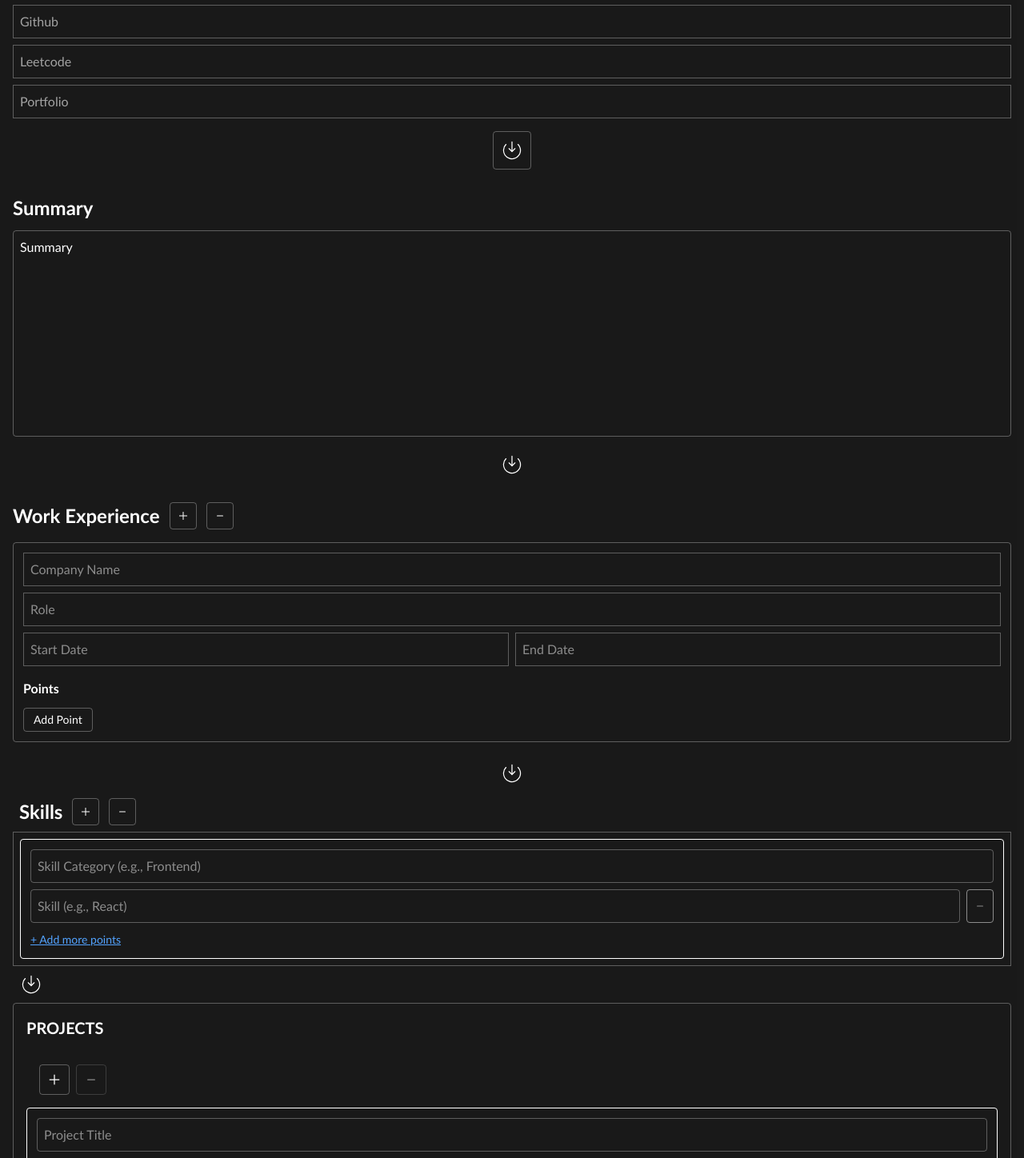
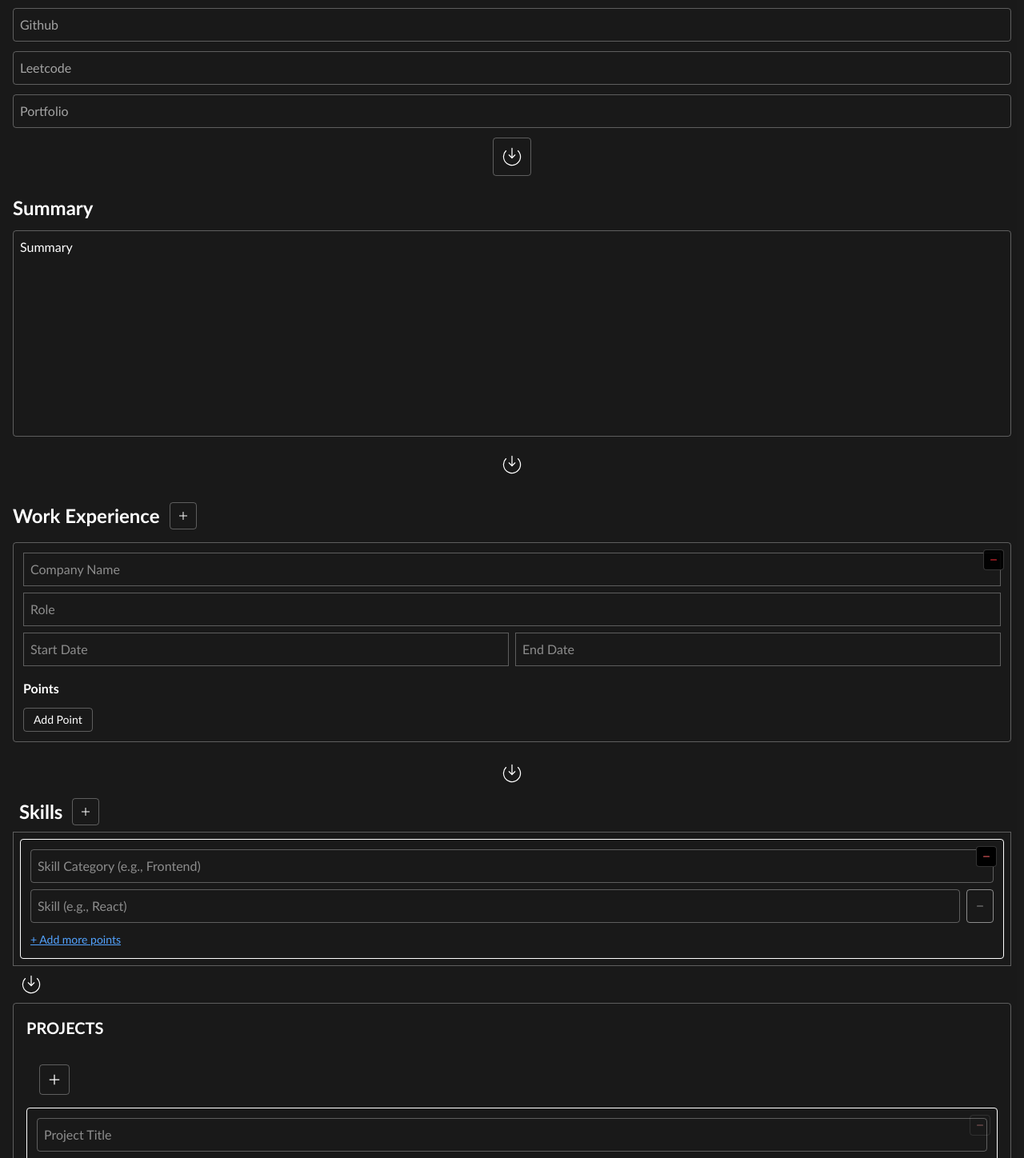
Before and after one commit to Azimkhan01/paid-1lakh-for-this-resume, a React (Vite) app: page / in a window 1280 px wide. Shown: the part 402-1850 px from the top of the page at 80% size. Built offline with nearby package versions, Linux system fonts and the light colour scheme.

Commit message:
caching error solved

```diff
--- a/src/page/Home.jsx
+++ b/src/page/Home.jsx
@@ -25,7 +25,6 @@ function Home() {
   const headerOneState = useSelector((state) => state.FormSlice);
 
   const [isHydrated, setIsHydrated] = useState(false);
-
 
   const [headerOne, setHeaderOneLocal] = useState({
     ...headerOneState.headerOne,
@@ -94,20 +93,19 @@ function Home() {
       dispatch(setInitial(parsed));
 
       setHeaderOneLocal({ ...parsed.headerOne });
-    setSocial({...parsed.social});
+      setSocial({ ...parsed.social });
       setSummary({ summary: parsed.summary });
       setWorkExp([...parsed.workExperience]);
-    setSkills([...parsed.skill])
-    setProjects([...parsed.project])
-    setCourses([...parsed.course])
-    setEducationList([...parsed.education])
-    setCerts([...parsed.certification])
-    setOtherInfo([...parsed.otherInfomation])
+      setSkills([...parsed.skill]);
+      setProjects([...parsed.project]);
+      setCourses([...parsed.course]);
+      setEducationList([...parsed.education]);
+      setCerts([...parsed.certification]);
+      setOtherInfo([...parsed.otherInfomation]);
     }
 
     setIsHydrated(true);
   }, [dispatch]);
-
 
   // ⬇️ Only save to localStorage if hydrated
   useEffect(() => {
@@ -224,22 +222,30 @@ function Home() {
           <button
             className="p-2 rounded border border-white/30"
             onClick={addWorkExp}
+            type="button"
           >
             <IoAddSharp />
-          </button>
-          <button
-            className="p-2 rounded border border-white/30"
-            onClick={removeWorkExp}
-          >
-            <BsDash />
           </button>
         </div>
 
         {workExp.map((item, i) => (
           <div
             key={i}
-            className="flex flex-col gap-2 border p-3 border-white/30 rounded"
+            className="flex flex-col gap-2 border p-3 border-white/30 rounded relative"
           >
+            {/* ❌ Remove this experience block */}
+            <button
+              type="button"
+              className="absolute top-2 right-2 p-1 text-red-500 border bg-black/90 border-white/20 rounded"
+              onClick={() => {
+                const updated = [...workExp];
+                updated.splice(i, 1);
+                setWorkExp(updated);
+              }}
+            >
+              <BsDash />
+            </button>
+
             <input
               type="text"
               placeholder="Company Name"
@@ -304,6 +310,7 @@ function Home() {
                     }}
                   />
                   <button
+                    type="button"
                     onClick={() => {
                       const updated = [...workExp];
                       updated[i].points.splice(pi, 1);
@@ -316,6 +323,7 @@ function Home() {
                 </div>
               ))}
               <button
+                type="button"
                 onClick={() => {
                   const updated = [...workExp];
                   updated[i].points.push("");
@@ -328,10 +336,16 @@ function Home() {
             </div>
           </div>
         ))}
-        <button className="self-center p-2" onClick={handleWorkExperienceSave}>
+
+        <button
+          className="self-center p-2"
+          onClick={handleWorkExperienceSave}
+          type="button"
+        >
           <CiSaveDown1 className="text-3xl" />
         </button>
       </div>
+
       {/* skill component */}
       <Skill skills={skills} setSkills={setSkills} />
       {/* Projects component */}
@@ -339,7 +353,10 @@ function Home() {
       {/* courses */}
       <Courses courses={courses} setCourses={setCourses} />
       {/* education */}
-      <Education educationList={educationList} setEducationList={setEducationList} />
+      <Education
+        educationList={educationList}
+        setEducationList={setEducationList}
+      />
       {/* certification */}
       <Certifications certs={certs} setCerts={setCerts} />
       {/* other information */}
@@ -354,20 +371,19 @@ function Home() {
   );
 }
 
-const Skill = ({skills,setSkills}) => {
+const Skill = ({ skills, setSkills }) => {
   const dispatch = useDispatch();
 
-  // Add new skill category
   const handleAddCategory = () => {
     setSkills([...skills, { name: "", skills: [""] }]);
   };
 
-  // Remove last skill category
-  const handleRemoveCategory = () => {
-    if (skills.length > 1) setSkills(skills.slice(0, -1));
+  const handleRemoveCategory = (index) => {
+    const updated = [...skills];
+    updated.splice(index, 1);
+    setSkills(updated);
   };
 
-  // Update category name
   const handleNameChange = (index, value) => {
     const updated = skills.map((category, i) =>
       i === index ? { ...category, name: value } : category
@@ -375,7 +391,6 @@ const Skill = ({skills,setSkills}) => {
     setSkills(updated);
   };
 
-  // Update a skill point
   const handleSkillChange = (catIndex, skillIndex, value) => {
     const updated = skills.map((category, i) => {
       if (i === catIndex) {
@@ -388,7 +403,6 @@ const Skill = ({skills,setSkills}) => {
     setSkills(updated);
   };
 
-  // Add a skill point
   const handleAddSkillPoint = (catIndex) => {
     const updated = skills.map((category, i) => {
       if (i === catIndex) {
@@ -399,23 +413,19 @@ const Skill = ({skills,setSkills}) => {
     setSkills(updated);
   };
 
-  // Remove a skill point
   const handleRemoveSkillPoint = (catIndex, skillIndex) => {
     setSkills((prevSkills) => {
       const updated = prevSkills.map((category, i) => ({
         ...category,
         skills: [...category.skills],
       }));
-
       if (updated[catIndex].skills.length > 1) {
         updated[catIndex].skills.splice(skillIndex, 1);
       }
-
       return updated;
     });
   };
 
-  // Save to Redux
   const handleSkillSave = () => {
     toast("The skills have been saved!");
     dispatch(setSkillStateAll(skills));
@@ -428,20 +438,24 @@ const Skill = ({skills,setSkills}) => {
         <button
           className="p-2 rounded border border-white/30"
           onClick={handleAddCategory}
+          type="button"
         >
           <IoAddSharp />
-        </button>
-        <button
-          className="p-2 rounded border border-white/30"
-          onClick={handleRemoveCategory}
-        >
-          <BsDash />
         </button>
       </div>
 
       <div className="flex flex-col gap-4 p-2 border border-white/30">
         {skills.map((category, i) => (
-          <div key={i} className="border p-3 rounded space-y-2">
+          <div key={i} className="border p-3 rounded space-y-2 relative">
+            {/* ❌ Remove category button on this block */}
+            <button
+              type="button"
+              onClick={() => handleRemoveCategory(i)}
+              className="absolute top-2 right-2 p-1 text-red-400 border bg-black border-white/20 rounded"
+            >
+              <BsDash />
+            </button>
+
             <input
               type="text"
               placeholder="Skill Category (e.g., Frontend)"
@@ -463,6 +477,7 @@ const Skill = ({skills,setSkills}) => {
                   onClick={() => handleRemoveSkillPoint(i, j)}
                   disabled={category.skills.length === 1}
                   className="border px-2 rounded disabled:opacity-50"
+                  type="button"
                 >
                   <BsDash />
                 </button>
@@ -472,6 +487,7 @@ const Skill = ({skills,setSkills}) => {
             <button
               className="text-sm underline text-blue-400"
               onClick={() => handleAddSkillPoint(i)}
+              type="button"
             >
               + Add more points
             </button>
@@ -479,17 +495,15 @@ const Skill = ({skills,setSkills}) => {
         ))}
       </div>
 
-      <button className="self-center p-2" onClick={handleSkillSave}>
+      <button className="self-center p-2" onClick={handleSkillSave} type="button">
         <CiSaveDown1 className="text-3xl" />
       </button>
     </div>
   );
 };
 
-const Project = ({projects,setProjects}) => {
+const Project = ({ projects, setProjects }) => {
   const dispatch = useDispatch();
-
-
 
   const addProject = () => {
     if (projects.length >= 5) return;
@@ -508,9 +522,11 @@ const Project = ({projects,setProjects}) => {
     ]);
   };
 
-  const removeProject = () => {
+  const removeProjectByIndex = (index) => {
     if (projects.length <= 1) return;
-    setProjects(projects.slice(0, projects.length - 1));
+    const updated = [...projects];
+    updated.splice(index, 1);
+    setProjects(updated);
   };
 
   const updateProject = (i, field, value) => {
@@ -538,7 +554,7 @@ const Project = ({projects,setProjects}) => {
   };
 
   const handleProjectSave = () => {
-    toast("the project is added");
+    toast("The project is added");
     dispatch(setProjectStateAll(projects));
   };
 
@@ -555,25 +571,30 @@ const Project = ({projects,setProjects}) => {
           }`}
           title="Add project"
           aria-label="Add project"
+          type="button"
         >
           <IoAddSharp size={20} />
-        </button>
-
-        <button
-          onClick={removeProject}
-          disabled={projects.length <= 1}
-          className={`text-white border border-white/30 p-2 rounded ${
-            projects.length <= 1 ? "opacity-50 cursor-not-allowed" : ""
-          }`}
-          title="Remove project"
-          aria-label="Remove project"
-        >
-          <BsDash size={20} />
         </button>
       </div>
 
       {projects.map((project, i) => (
         <div key={i} className="mb-6 border p-3 rounded relative">
+          {/* Always show the delete button, but disable if only one project */}
+          <button
+            type="button"
+            className={`absolute top-2 right-2 p-1 border rounded ${
+              projects.length <= 1
+                ? "opacity-50 cursor-not-allowed text-red-300 border-white/20"
+                : "text-red-400 bg-black border-white/30 hover:bg-white hover:text-black"
+            }`}
+            onClick={() => removeProjectByIndex(i)}
+            disabled={projects.length <= 1}
+            title="Remove this project"
+            aria-label="Remove this project"
+          >
+            <BsDash />
+          </button>
+
           <input
             type="text"
             placeholder="Project Title"
@@ -602,14 +623,16 @@ const Project = ({projects,setProjects}) => {
               </li>
             ))}
           </ul>
+
           <button
+            type="button"
             className="text-sm mt-1 underline text-blue-400"
             onClick={() => addPoint(i)}
           >
             + Add another point
           </button>
 
-          {/* Links inputs inside each project */}
+          {/* Links Section */}
           <div className="mt-4 space-y-3">
             <div>
               <label
@@ -666,8 +689,7 @@ const Project = ({projects,setProjects}) => {
       ))}
 
       <p className="mt-4 text-sm text-gray-300">
-        Mention at least 3 projects in a similar manner with diverse skill sets
-        (maximum 5)
+        Mention at least 3 projects in a similar manner with diverse skill sets (maximum 5)
       </p>
 
       <button
@@ -675,6 +697,7 @@ const Project = ({projects,setProjects}) => {
         onClick={handleProjectSave}
         title="Save Projects"
         aria-label="Save Projects"
+        type="button"
       >
         <CiSaveDown1 className="text-3xl" />
       </button>
@@ -682,7 +705,9 @@ const Project = ({projects,setProjects}) => {
   );
 };
 
-const Courses = ({courses, setCourses}) => {
+
+const Courses = ({ courses, setCourses }) => {
+  const dispatch = useDispatch();
 
   const addCourse = () => {
     if (courses.length >= 10) return;
@@ -693,6 +718,7 @@ const Courses = ({courses, setCourses}) => {
   };
 
   const removeCourse = (index) => {
+    if (courses.length <= 1) return;
     setCourses(courses.filter((_, i) => i !== index));
   };
 
@@ -721,17 +747,16 @@ const Courses = ({courses, setCourses}) => {
     setCourses(updated);
   };
 
-  const dispatch = useDispatch();
   const handleCourseSave = () => {
-    toast("the courses are added");
+    toast("The courses are added");
     dispatch(setCourseStateAll(courses));
   };
 
   return (
-    <div className=" mt-5 p-4 text-white border border-white/30 rounded w-full mx-auto">
+    <div className="mt-5 p-4 text-white border border-white/30 rounded w-full mx-auto">
       <h2 className="text-xl font-bold mb-4">Courses</h2>
 
-      {/* Show add course button always */}
+      {/* Global Add Button */}
       <div className="flex gap-2 mb-4">
         <button
           onClick={addCourse}
@@ -757,10 +782,15 @@ const Courses = ({courses, setCourses}) => {
           key={i}
           className="mb-6 border border-white/30 p-4 rounded relative bg-black/30"
         >
-          {/* Remove course button */}
+          {/* Delete button always visible but disabled if only one course */}
           <button
             onClick={() => removeCourse(i)}
-            className="absolute top-2 right-2 p-1 bg-black rounded border border-white/30 hover:bg-white hover:text-black"
+            disabled={courses.length <= 1}
+            className={`absolute top-2 right-2 p-1 rounded border text-red-400 ${
+              courses.length <= 1
+                ? "opacity-50 cursor-not-allowed border-white/20"
+                : "hover:bg-white hover:text-black border-white/30"
+            }`}
             title="Remove course"
             aria-label="Remove course"
           >
@@ -781,9 +811,7 @@ const Courses = ({courses, setCourses}) => {
               placeholder="Start Date (e.g., Jan 2024)"
               className="flex-1 p-2 rounded border border-white/30 bg-transparent text-white"
               value={course.startDate}
-              onChange={(e) =>
-                updateCourseField(i, "startDate", e.target.value)
-              }
+              onChange={(e) => updateCourseField(i, "startDate", e.target.value)}
             />
             <input
               type="text"
@@ -795,9 +823,7 @@ const Courses = ({courses, setCourses}) => {
           </div>
 
           <div>
-            <h3 className="mb-2 text-sm font-semibold text-gray-300">
-              Coursework:
-            </h3>
+            <h3 className="mb-2 text-sm font-semibold text-gray-300">Coursework:</h3>
             <ul className="list-disc pl-6 space-y-1">
               {course.coursework.map((point, j) => (
                 <li key={j} className="flex items-center gap-2">
@@ -836,6 +862,7 @@ const Courses = ({courses, setCourses}) => {
           </div>
         </div>
       ))}
+
       <button
         className="self-center p-2 border border-white/30 rounded m-2"
         onClick={handleCourseSave}
@@ -846,7 +873,8 @@ const Courses = ({courses, setCourses}) => {
   );
 };
 
-const Education = ({educationList, setEducationList}) => {
+const Education = ({ educationList, setEducationList }) => {
+  const dispatch = useDispatch();
 
   const addEducation = () => {
     if (educationList.length >= 10) return;
@@ -862,6 +890,7 @@ const Education = ({educationList, setEducationList}) => {
   };
 
   const removeEducation = (index) => {
+    if (educationList.length <= 1) return;
     const updated = [...educationList];
     updated.splice(index, 1);
     setEducationList(updated);
@@ -873,9 +902,8 @@ const Education = ({educationList, setEducationList}) => {
     setEducationList(updated);
   };
 
-  const dispatch = useDispatch();
   const handleEducationSave = () => {
-    toast("the education is added");
+    toast("The education is added");
     dispatch(setEducationStateAll(educationList));
   };
 
@@ -883,7 +911,7 @@ const Education = ({educationList, setEducationList}) => {
     <div className="p-4 text-white border border-white/30 rounded w-full m-4 mx-auto">
       <h2 className="text-xl font-bold mb-4">Education</h2>
 
-      {/* Add button always visible */}
+      {/* Add Button */}
       <div className="flex gap-2 mb-4">
         <button
           onClick={addEducation}
@@ -897,21 +925,28 @@ const Education = ({educationList, setEducationList}) => {
         </button>
       </div>
 
+      {/* No data message */}
       {educationList.length === 0 && (
         <p className="text-gray-400 italic">
           No education entries yet. Click + to add one.
         </p>
       )}
 
+      {/* Education Fields */}
       {educationList.map((edu, i) => (
         <div
           key={i}
           className="mb-6 border border-white/30 p-4 rounded relative bg-black/30"
         >
-          {/* Remove button */}
+          {/* Delete Button (always visible but disabled on 1 item) */}
           <button
             onClick={() => removeEducation(i)}
-            className="absolute top-2 right-2 p-1 rounded border border-white/30 hover:bg-white bg-black hover:text-black"
+            disabled={educationList.length <= 1}
+            className={`absolute top-2 right-2 p-1 rounded border ${
+              educationList.length <= 1
+                ? "opacity-50 cursor-not-allowed text-red-300 border-white/20 bg-black"
+                : "text-red-400 border-white/30 bg-black hover:bg-white hover:text-black"
+            }`}
             title="Remove education"
           >
             <BsDash size={18} />
@@ -950,6 +985,8 @@ const Education = ({educationList, setEducationList}) => {
           />
         </div>
       ))}
+
+      {/* Save Button */}
       <button
         className="self-center p-2 border border-white/30 rounded m-2"
         onClick={handleEducationSave}
@@ -960,7 +997,8 @@ const Education = ({educationList, setEducationList}) => {
   );
 };
 
-const Certifications = ({certs, setCerts}) => {
+const Certifications = ({ certs, setCerts }) => {
+  const dispatch = useDispatch();
 
   const addCert = () => {
     if (certs.length >= 10) return;
@@ -968,6 +1006,7 @@ const Certifications = ({certs, setCerts}) => {
   };
 
   const removeCert = (index) => {
+    if (certs.length <= 1) return;
     setCerts(certs.filter((_, i) => i !== index));
   };
 
@@ -977,9 +1016,8 @@ const Certifications = ({certs, setCerts}) => {
     setCerts(updated);
   };
 
-  const dispatch = useDispatch();
   const handleCertificationSave = () => {
-    toast("the certification is added");
+    toast("The certification is added");
     dispatch(setCertificationStateAll(certs));
   };
 
@@ -987,6 +1025,7 @@ const Certifications = ({certs, setCerts}) => {
     <div className="p-4 text-white border border-white/30 rounded w-full mx-auto">
       <h2 className="text-xl font-bold mb-4">Certifications</h2>
 
+      {/* Add Button */}
       <div className="flex gap-2 mb-4">
         <button
           onClick={addCert}
@@ -1000,21 +1039,28 @@ const Certifications = ({certs, setCerts}) => {
         </button>
       </div>
 
+      {/* Empty message */}
       {certs.length === 0 && (
         <p className="text-gray-400 italic">
           No certifications added yet. Click + to add.
         </p>
       )}
 
+      {/* Certification Entries */}
       {certs.map((cert, i) => (
         <div
           key={i}
           className="mb-6 border border-white/30 p-4 rounded relative bg-black/30"
         >
-          {/* Remove button */}
+          {/* Remove Button (disabled if only 1) */}
           <button
             onClick={() => removeCert(i)}
-            className="absolute top-2 right-2 p-1 rounded border border-white/30 hover:bg-white hover:text-black"
+            disabled={certs.length <= 1}
+            className={`absolute top-2 right-2 p-1 rounded border ${
+              certs.length <= 1
+                ? "opacity-50 cursor-not-allowed text-red-300 border-white/20 bg-black"
+                : "text-red-400 border-white/30 bg-black hover:bg-white hover:text-black"
+            }`}
             title="Remove certification"
           >
             <BsDash size={18} />
@@ -1038,6 +1084,7 @@ const Certifications = ({certs, setCerts}) => {
         </div>
       ))}
 
+      {/* Save Button */}
       <button
         className="self-center p-2 border border-white/30 rounded m-2"
         onClick={handleCertificationSave}
@@ -1048,28 +1095,27 @@ const Certifications = ({certs, setCerts}) => {
   );
 };
 
-const OtherInformation = ({otherInfo, setOtherInfo}) => {
+const OtherInformation = ({ otherInfo, setOtherInfo }) => {
+  const dispatch = useDispatch();
 
-  // Add a new blank point
   const addPoint = () => {
+    if (otherInfo.length >= 20) return;
     setOtherInfo([...otherInfo, ""]);
   };
 
-  // Remove a point
   const removePoint = (index) => {
+    if (otherInfo.length <= 1) return;
     setOtherInfo(otherInfo.filter((_, i) => i !== index));
   };
 
-  // Update a point
   const updatePoint = (index, value) => {
     const updated = [...otherInfo];
     updated[index] = value;
     setOtherInfo(updated);
   };
 
-  const dispatch = useDispatch();
   const handleOtherInformationSave = () => {
-    toast.success("the information is  added");
+    toast.success("The information is added");
     dispatch(setOtherCertificationStateAll(otherInfo));
   };
 
@@ -1080,6 +1126,7 @@ const OtherInformation = ({otherInfo, setOtherInfo}) => {
         Awards & Achievements / Volunteering Experience — Add if any
       </p>
 
+      {/* Add Button */}
       <div className="flex gap-2 mb-4">
         <button
           onClick={addPoint}
@@ -1093,12 +1140,14 @@ const OtherInformation = ({otherInfo, setOtherInfo}) => {
         </button>
       </div>
 
+      {/* Empty State */}
       {otherInfo.length === 0 && (
         <p className="text-gray-400 italic">
           No other information added yet. Click + to add a point.
         </p>
       )}
 
+      {/* Points List */}
       <ul className="list-disc pl-6 space-y-2">
         {otherInfo.map((info, index) => (
           <li key={index} className="flex items-center gap-2">
@@ -1111,7 +1160,12 @@ const OtherInformation = ({otherInfo, setOtherInfo}) => {
             />
             <button
               onClick={() => removePoint(index)}
-              className="p-1 rounded border border-white/30 text-red-400 hover:bg-red-500 hover:text-white"
+              disabled={otherInfo.length <= 1}
+              className={`p-1 rounded border ${
+                otherInfo.length <= 1
+                  ? "opacity-50 cursor-not-allowed text-red-300 border-white/20 bg-black"
+                  : "text-red-400 border-white/30 bg-black hover:bg-red-500 hover:text-white"
+              }`}
               title="Remove point"
             >
               <BsDash size={16} />
@@ -1119,6 +1173,8 @@ const OtherInformation = ({otherInfo, setOtherInfo}) => {
           </li>
         ))}
       </ul>
+
+      {/* Save Button */}
       <button
         className="self-center p-2 border border-white/30 rounded m-2"
         onClick={handleOtherInformationSave}
@@ -1129,36 +1185,32 @@ const OtherInformation = ({otherInfo, setOtherInfo}) => {
   );
 };
 
-const Social = ({social, setSocial}) => {
+const Social = ({ social, setSocial }) => {
   const dispatch = useDispatch();
 
   const handleSocialLink = () => {
-    // console.log("Clicked")
-
     dispatch(setSocialStateAll(social));
-    toast("socail links are added");
+    toast.success("Social links are added");
   };
 
   return (
-    <div className="w-full flex flex-col gap-2">
-      {Object.keys(social).map((v, i) => {
-        // console.log(v)
-        return (
+    <div className="w-full flex flex-col gap-3">
+      {Object.keys(social).map((key, i) => (
         <input
-            value={social[v]}
-            onChange={(e) => {
-              setSocial({ ...social, [v]: e.target.value });
-            }}
-            className="border border-white/30 w-full p-2 placeholder:text-white/60 placeholder:capitalize"
           key={i}
           type="text"
-            placeholder={v}
+          placeholder={key}
+          value={social[key]}
+          onChange={(e) => setSocial({ ...social, [key]: e.target.value })}
+          className="border border-white/30 w-full p-2 rounded bg-transparent text-white placeholder:text-white/60 placeholder:capitalize focus:outline-none focus:ring-1 focus:ring-blue-500"
         />
-        );
-      })}
+      ))}
       <button
-        className="self-center p-2 border border-white/30 rounded m-2"
-        onClick={() => handleSocialLink()}
+        onClick={handleSocialLink}
+        className="self-center p-2 border border-white/30 rounded hover:bg-white hover:text-black transition-colors"
+        title="Save Social Links"
+        aria-label="Save Social Links"
+        type="button"
       >
         <CiSaveDown1 className="text-3xl" />
       </button>
```
Lines whose indentation alone changed are shown as unchanged.
